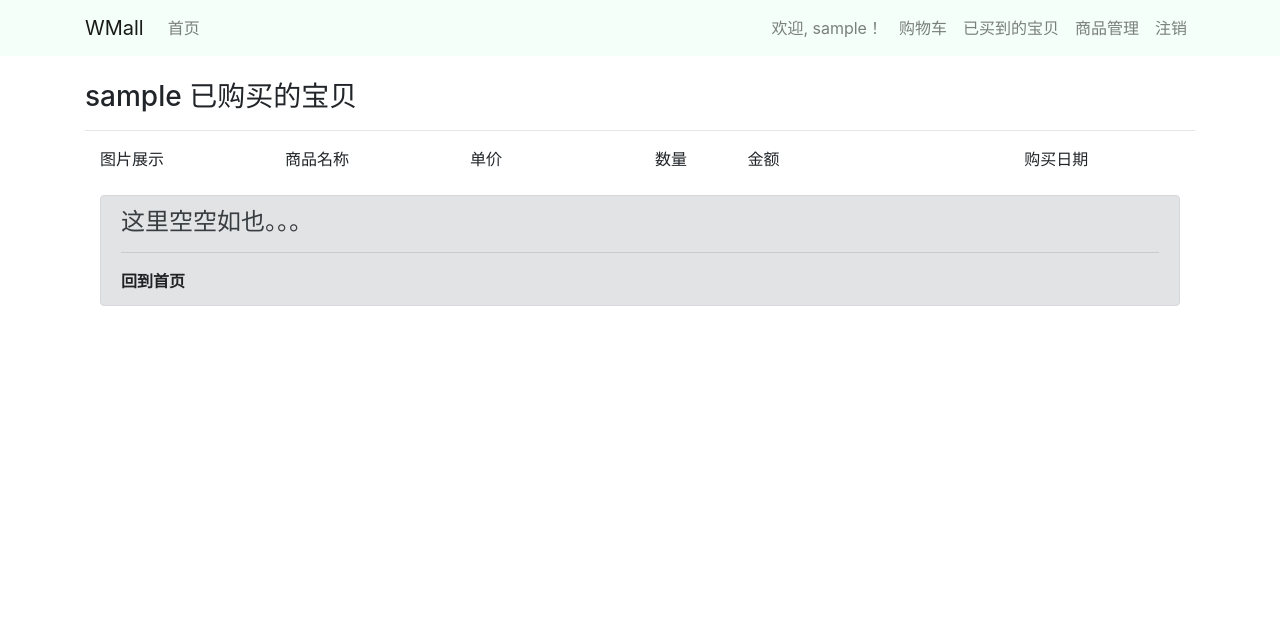
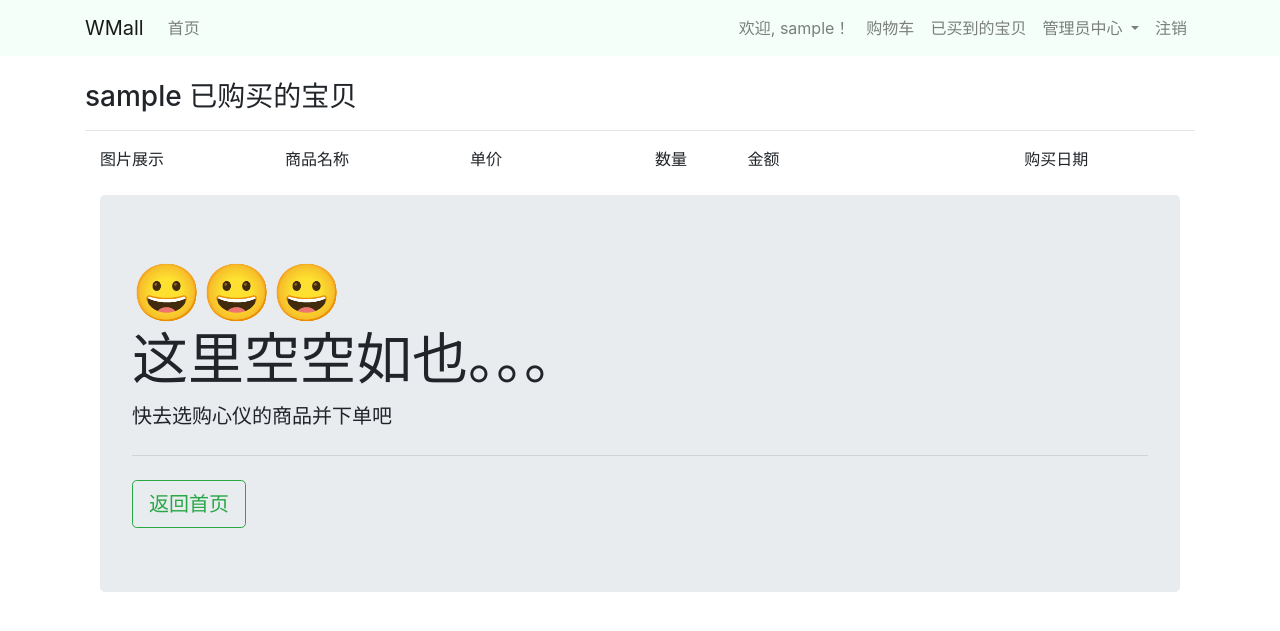
Before and after one commit to wxp0502/shoppingSite, a Django app: page /received/ in a window 1280 px wide. Shown: the top 631 px of the page. Run offline with Django 4.2, Linux system fonts and the light colour scheme; the visitor is signed in with stand-in values (Sample User, id 1); data that the repository does not hold is empty; some libraries are stand-ins or nearby versions.

Commit message:
sales statistics is completed

```diff
--- a/mall/templates/mall/base.html
+++ b/mall/templates/mall/base.html
@@ -46,9 +46,17 @@
                     </li>
 
                     {% if user.email %}
-                        <li class="nav-item">
-                        <a class="nav-link" href="{% url 'mall:management' %}">商品管理</a>
-                    </li>
+                        <li class="nav-item dropdown">
+                            <a class="nav-link dropdown-toggle" href="#" id="navbarDropdown" role="button"
+                               data-toggle="dropdown" aria-expanded="false">
+                                管理员中心
+                            </a>
+                            <div class="dropdown-menu" aria-labelledby="navbarDropdown">
+                                <a class="dropdown-item" href="{% url 'mall:management' %}">商品管理</a>
+                                <a class="dropdown-item" href="{% url 'mall:sales_statistics' %}">销售统计</a>
+                                <a class="dropdown-item" href="#">客户日志</a>
+                            </div>
+                        </li>
                     {% endif %}
 
                     <li class="nav-item">
--- a/mall/templates/mall/received.html
+++ b/mall/templates/mall/received.html
@@ -71,12 +71,12 @@
             </div>
         </div>
         {% empty %}
-
-        <div class="alert alert-secondary" role="alert">
-            <h4 class="alert-heading">这里空空如也。。。</h4>
-
-            <hr>
-            <a href="{% url 'mall:home' %}" class="alert-link">回到首页</a>
+        <div class="jumbotron">
+            <h1 class="display-4">😀😀😀 <br> 这里空空如也。。。</h1>
+            <p class="lead">
+                快去选购心仪的商品并下单吧</p>
+            <hr class="my-4">
+            <a class="btn btn-outline-success btn-lg" href="{% url 'mall:home' %}" role="button">返回首页</a>
         </div>
 
     {% endfor %}
--- a/mall/urls.py
+++ b/mall/urls.py
@@ -15,4 +15,5 @@ urlpatterns = [
     path('management/', views.management, name='management'),
     path('add_commodity/', views.add_commodity, name='add_commodity'),
     path('modify_commodity/<int:cd_id>', views.modify_commodity, name='modify_commodity'),
+    path('sales_statistics/', views.sales_statistics, name='sales_statistics'),
 ]
--- a/mall/views.py
+++ b/mall/views.py
@@ -7,6 +7,7 @@
 from .models import Commodity, MyCommodity, ReceivedCommodity
 
 from .forms import CommodityForm
+
 
 # Create your views here.
 
@@ -102,8 +103,14 @@
             text += f'数量:  {wanted.amount}    '
             text += f'总价:  ￥{wanted.total_cost()} \n'
             # 加入已购买的宝贝
-            new_received = ReceivedCommodity(name=wanted.goods.name, amount=wanted.amount, price=wanted.goods.price, photo=wanted.goods.photo)
+            new_received = ReceivedCommodity(name=wanted.goods.name, amount=wanted.amount, price=wanted.goods.price,
+                                             photo=wanted.goods.photo)
+            new_received.owner = request.user
             new_received.save()
+            # 给此商品 加 销量
+            com = Commodity.objects.get(id=wanted.goods.id)
+            com.sales += wanted.amount
+            com.save()
             # 从购物车移出此商品
             wanted.delete()
 
@@ -113,8 +120,15 @@
                 text += f'{a.goods.name}   '
                 text += f'数量:  {a.amount}    '
                 text += f'总价:  ￥{a.total_cost()} \n'
+
+                # 给此商品 加 销量
+                com = Commodity.objects.get(id=a.goods.id)
+                com.sales += a.amount
+                com.save()
                 # 加入已购买的宝贝
-                new_received = ReceivedCommodity(name=a.goods.name, amount=a.amount, price=a.goods.price, photo=a.goods.photo)
+                new_received = ReceivedCommodity(name=a.goods.name, amount=a.amount, price=a.goods.price,
+                                                 photo=a.goods.photo)
+                new_received.owner = request.user
                 new_received.save()
 
             # 清除购物车
@@ -133,7 +147,8 @@
 @login_required()
 def received(request):
     # 记得加上用户独立的功能。。
-    all_received = ReceivedCommodity.objects.all()
+    # 已经加上
+    all_received = ReceivedCommodity.objects.filter(owner=request.user).order_by('bought_date')
     context = {'all_received': all_received}
     return render(request, 'mall/received.html', context)
 
@@ -145,7 +160,7 @@
         modify = request.POST.get('modify')
         if modify:
             pass
-        else:   # 删除商品
+        else:  # 删除商品
             cd_id = request.POST.get('cd_id')
             if cd_id:
                 temp = Commodity.objects.get(id=cd_id)
@@ -183,3 +198,25 @@
         form = CommodityForm(instance=commodity)
     context = {'form': form, 'commodity': commodity}
     return render(request, 'mall/modify_commodity.html', context)
+
+
+@login_required()
+def sales_statistics(request):
+    all_received = ReceivedCommodity.objects.all()
+    # 不同用户买的商品应该归类到一起
+    all_sale = {}
+    # 单价 ； 销量 ； 总价
+    for a in all_received:
+        if a.name in all_sale:
+            all_sale[f'{a.name}'][0] = a.price              # 单价
+            all_sale[f'{a.name}'][1] += a.amount            # 销量
+            all_sale[f'{a.name}'][2] += a.price * a.amount  # 总价
+        else:
+            temp = {f'{a.name}': [a.price, a.amount, a.price * a.amount]}
+            all_sale.update(temp)
+    for key in all_sale:
+        print('-----------')
+        print(key)
+        print(all_sale[key][0])
+    context = {'all_sale': all_sale}
+    return render(request, 'mall/sales_statistics.html', context)
```
Also changed, not shown: mall/templates/mall/cart.html (+7 -5 lines), mall/templates/mall/management.html (+7 -6 lines), mall/templates/mall/sales_statistics.html (added, +37 -0 lines).
